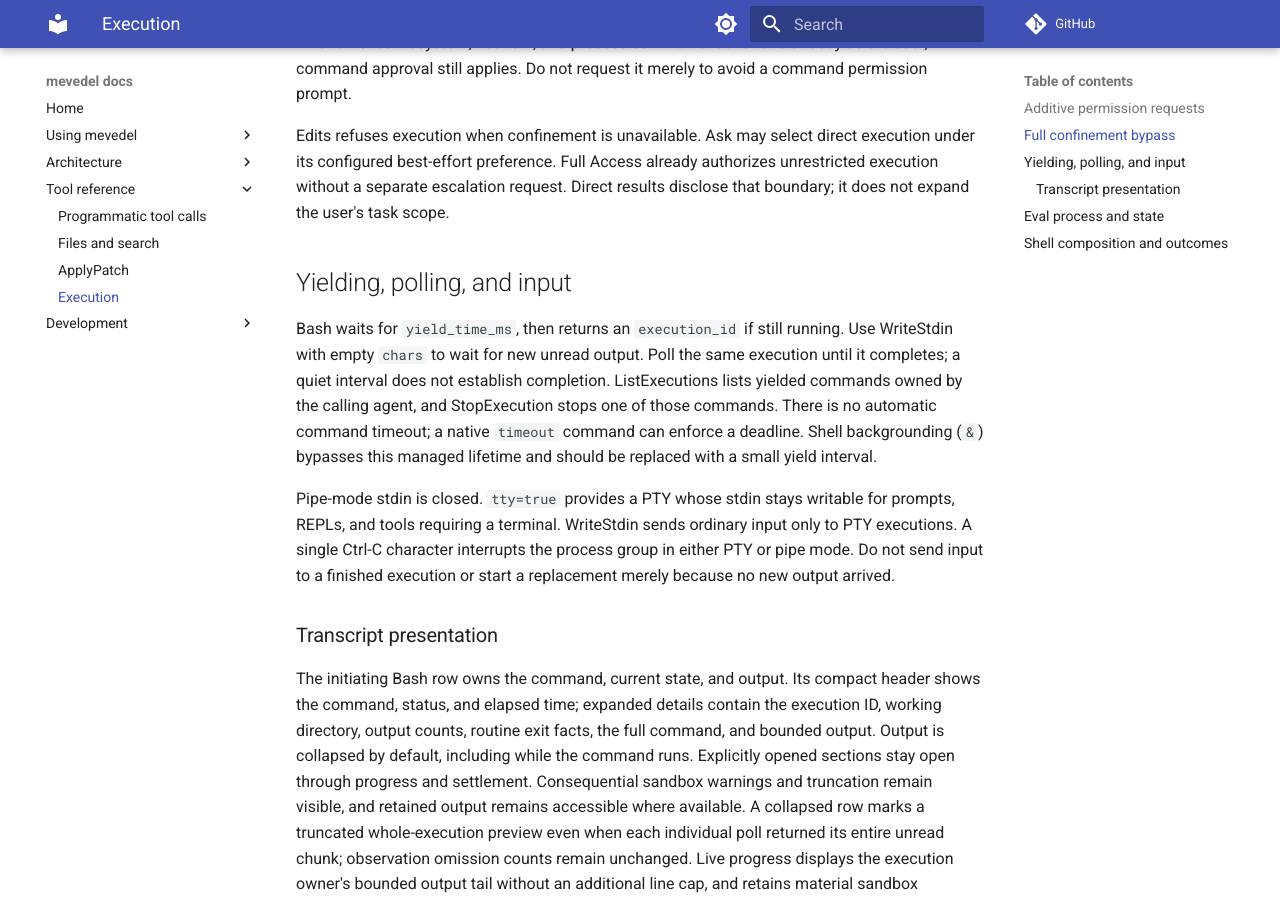
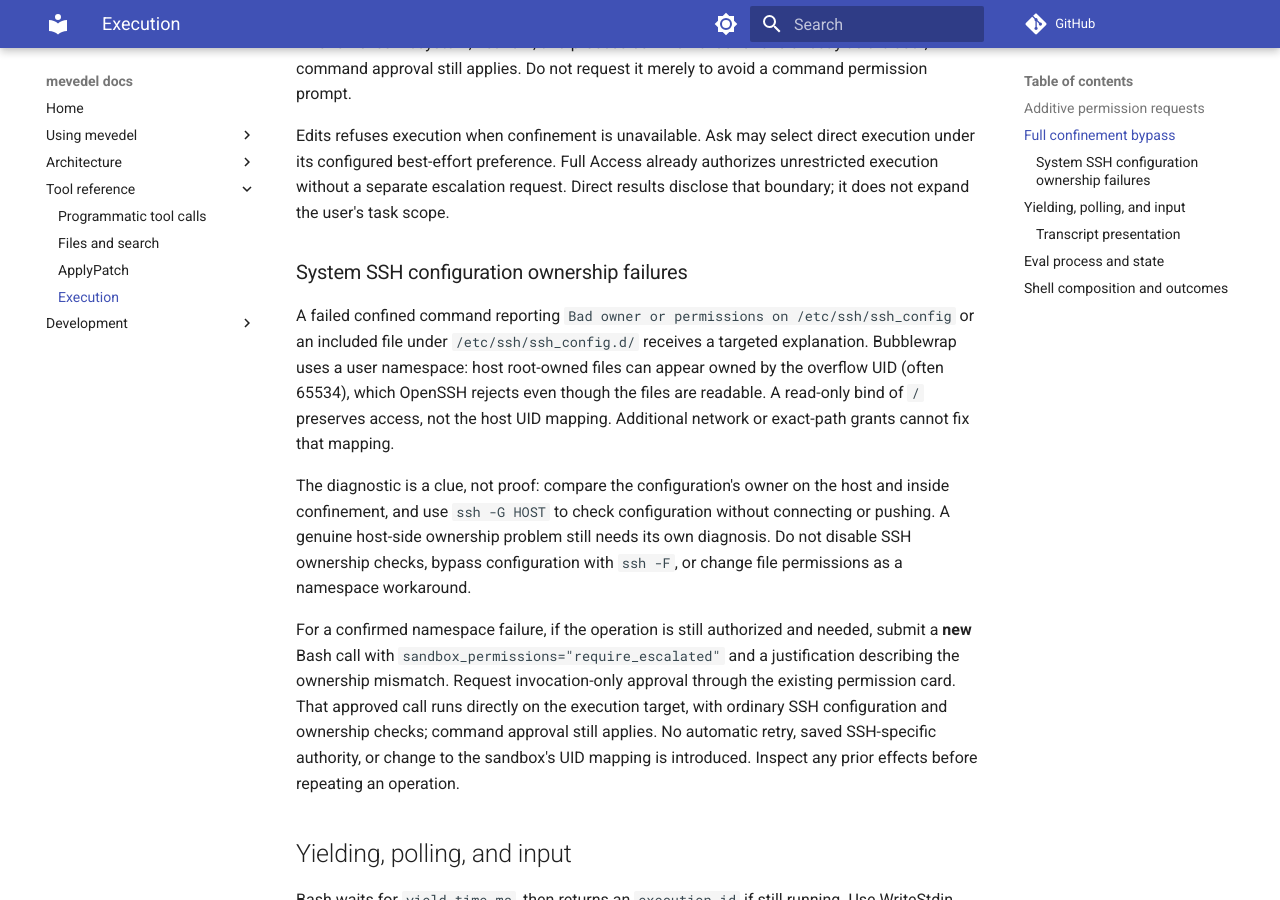
Before and after one commit to FrauH0lle/mevedel, an MkDocs documentation site: the page built from docs/tools/execution.md, in a window 1280 px wide and 900 px high, scrolled down 1121 px. Built offline with MkDocs 1.6.1 and Material for MkDocs 9.7.7, drawn with Linux system fonts in a browser that asks for light colours; comment, search, counter and statistics services are not loaded.

```diff
--- a/docs/tools/execution.md
+++ b/docs/tools/execution.md
@@ -56,6 +56,30 @@
 execution under its configured best-effort preference. Full Access already
 authorizes unrestricted execution without a separate escalation request. Direct
 results disclose that boundary; it does not expand the user's task scope.
+
+### System SSH configuration ownership failures
+
+A failed confined command reporting `Bad owner or permissions on
+/etc/ssh/ssh_config` or an included file under `/etc/ssh/ssh_config.d/` receives
+a targeted explanation. Bubblewrap uses a user namespace: host root-owned files
+can appear owned by the overflow UID (often 65534), which OpenSSH rejects even
+though the files are readable. A read-only bind of `/` preserves access, not the
+host UID mapping. Additional network or exact-path grants cannot fix that mapping.
+
+The diagnostic is a clue, not proof: compare the configuration's owner on the
+host and inside confinement, and use `ssh -G HOST` to check configuration without
+connecting or pushing. A genuine host-side ownership problem still needs its own
+diagnosis. Do not disable SSH ownership checks, bypass configuration with `ssh -F`,
+or change file permissions as a namespace workaround.
+
+For a confirmed namespace failure, if the operation is still authorized and
+needed, submit a **new** Bash call with `sandbox_permissions="require_escalated"`
+and a justification describing the ownership mismatch. Request invocation-only
+approval through the existing permission card. That approved call runs directly
+on the execution target, with ordinary SSH configuration and ownership checks;
+command approval still applies. No automatic retry, saved SSH-specific authority,
+or change to the sandbox's UID mapping is introduced. Inspect any prior effects
+before repeating an operation.
 
 ## Yielding, polling, and input
 
```
Also changed, not shown: docs/adr/0123-keep-turn-authority-in-mevedel.md (+9 -1 lines), docs/sessions.md (+6 -1 lines), docs/view.md (+7 -1 lines), 10 other files.
